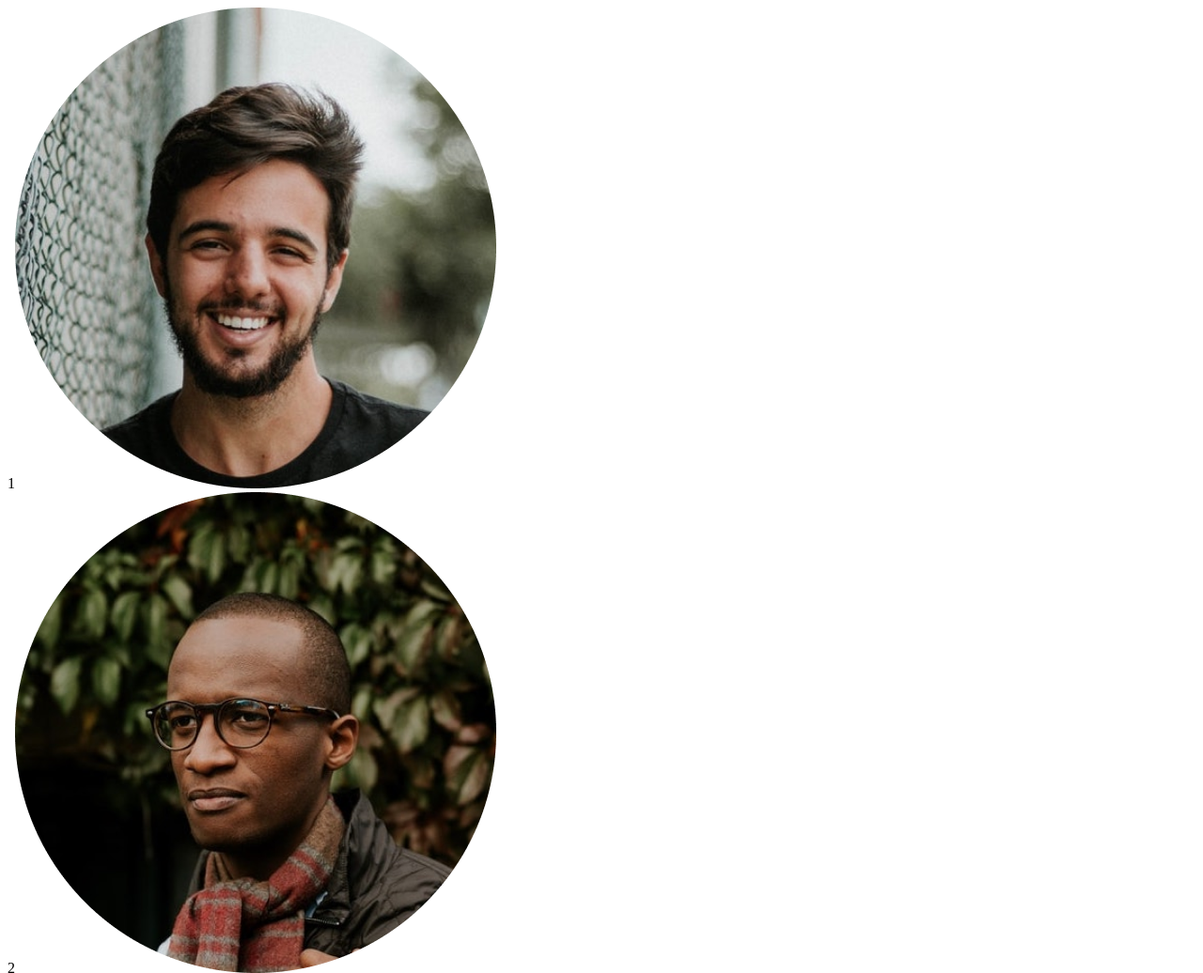
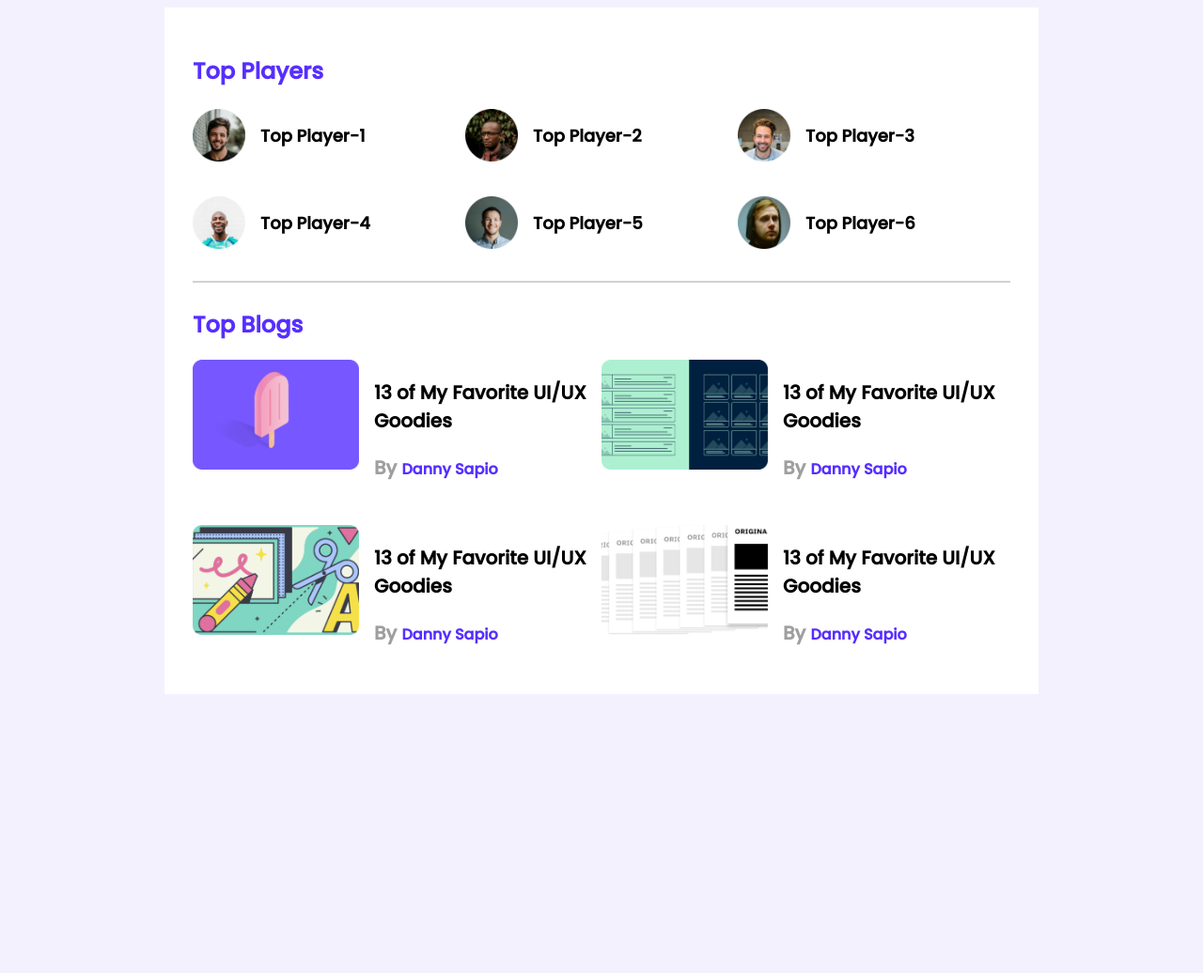
Before and after one commit to Rafath-Auvee/Leader-Board-Page---PH-m9, a plain HTML site: page index.html in a window 1280 px wide. Shown: the top 1036 px of the page at 94% size. After the commit the page ends 800 px from the top, so only its background shows below. Drawn offline with Linux system fonts and the light colour scheme.

Commit message:
blog section done

```diff
--- a/index.html
+++ b/index.html
@@ -20,15 +20,84 @@
 
     <main>
         <!-- top players and top blogs -->
-        <section>
+        <section class="container">
             <div class="top-players">
+                <h2 class="section-title">Top Players</h2>
                 <div class="players">
-                    <div class="player">1<img src="images/players/player-1.png" alt=""></div>
-                    <div class="player">2<img src="images/players/player-2.png" alt=""></div>
-                    <div class="player">3<img src="images/players/player-3.png" alt=""></div>
-                    <div class="player">4<img src="images/players/player-4.png" alt=""></div>
-                    <div class="player">5<img src="images/players/player-5.png" alt=""></div>
-                    <div class="player">6<img src="images/players/player-6.png" alt=""></div>
+                    <div class="player">
+                        <img src="images/players/player-1.png" alt="">
+                        <h3 class="player-name">Top Player-1</h3>
+                    </div>
+                    <div class="player">
+                        <img src="images/players/player-2.png" alt="">
+                        <h3 class="player-name">Top Player-2</h3>
+                    </div>
+                    <div class="player">
+                        <img src="images/players/player-3.png" alt="">
+                        <h3 class="player-name">Top Player-3</h3>
+                    </div>
+                    <div class="player">
+                        <img src="images/players/player-4.png" alt="">
+                        <h3 class="player-name">Top Player-4</h3>
+                    </div>
+                    <div class="player">
+                        <img src="images/players/player-5.png" alt="">
+                        <h3 class="player-name">Top Player-5</h3>
+                    </div>
+                    <div class="player">
+                        <img src="images/players/player-6.png" alt="">
+                        <h3 class="player-name">Top Player-6</h3>
+                    </div>
+                </div>
+            </div>
+            <hr>
+            <div class="top-blog">
+                <h2 class="section-title">Top Blogs</h2>
+                <div class="blogs">
+                    <article class="blog">
+                        <div class="thumbnail">
+                            <img src="images/blogs/blog-1.png" alt="">
+                        </div>
+                        <div class="blog-info">
+                            <h3 class="blog-title">
+                                13 of My Favorite UI/UX Goodies
+                                <p class="blog-author">By <a href=""> Danny Sapio</a></p>
+                            </h3>
+                        </div>
+                    </article>
+                    <article class="blog">
+                        <div class="thumbnail">
+                            <img src="images/blogs/blog-2.png" alt="">
+                        </div>
+                        <div class="blog-info">
+                            <h3 class="blog-title">
+                                13 of My Favorite UI/UX Goodies
+                                <p class="blog-author">By <a href=""> Danny Sapio</a></p>
+                            </h3>
+                        </div>
+                    </article>
+                    <article class="blog">
+                        <div class="thumbnail">
+                            <img src="images/blogs/blog-3.png" alt="">
+                        </div>
+                        <div class="blog-info">
+                            <h3 class="blog-title">
+                                13 of My Favorite UI/UX Goodies
+                                <p class="blog-author">By <a href=""> Danny Sapio</a></p>
+                            </h3>
+                        </div>
+                    </article>
+                    <article class="blog">
+                        <div class="thumbnail">
+                            <img src="images/blogs/blog-4.png" alt="">
+                        </div>
+                        <div class="blog-info">
+                            <h3 class="blog-title">
+                                13 of My Favorite UI/UX Goodies
+                                <p class="blog-author">By <a href=""> Danny Sapio</a></p>
+                            </h3>
+                        </div>
+                    </article>
                 </div>
             </div>
         </section>
--- a/styles/style.css
+++ b/styles/style.css
@@ -0,0 +1,102 @@
+/* fonts */
+
+@import url('https://fonts.googleapis.com/css2?family=Poppins:wght@500&family=Roboto:wght@500&display=swap');
+
+/* base style */
+
+body {
+    font-family: 'Poppins', sans-serif;
+    background: #f4f1ff;
+    /* font-family: 'Roboto', sans-serif; */
+}
+
+hr {
+    border: 1px solid #D1D1D1;
+    margin-bottom: 27px;
+}
+
+main {
+    display: flex;
+    justify-content: center;
+}
+
+.container {
+    background-color: #fff;
+    width: 870px;
+    padding: 30px;
+}
+
+.top-players {
+    margin-bottom: 30px;
+}
+
+.section-title {
+    color: #562EFF;
+    font-size: 24px;
+}
+
+
+/* players  */
+
+.players {
+    display: grid;
+    grid-template-columns: repeat(3, 1fr);
+    row-gap: 30px;
+}
+
+
+/* player  */
+
+.player {
+    display: flex;
+    align-items: center;
+}
+
+
+/* player img  */
+
+.player img {
+    width: 56px;
+    height: 56px;
+}
+
+.player-name {
+    margin-left: 16px;
+    font-size: 18px;
+}
+
+
+/* top blog style  */
+
+.blog {
+    display: flex;
+}
+
+.blog .thumbnail img {
+    width: 177px;
+    height: 117px;
+}
+
+.blog-info {
+    margin-left: 16px;
+}
+
+.blog-title {
+    font-size: 20px;
+}
+
+.blog-author {
+    color: #9F9F9F;
+}
+
+.blog-author a {
+    text-decoration: none;
+    font-size: 16px;
+    color: #562EFF;
+}
+
+.blogs {
+    display: grid;
+    grid-template-columns: repeat(2, 1fr);
+    row-gap: 26px;
+}
```
